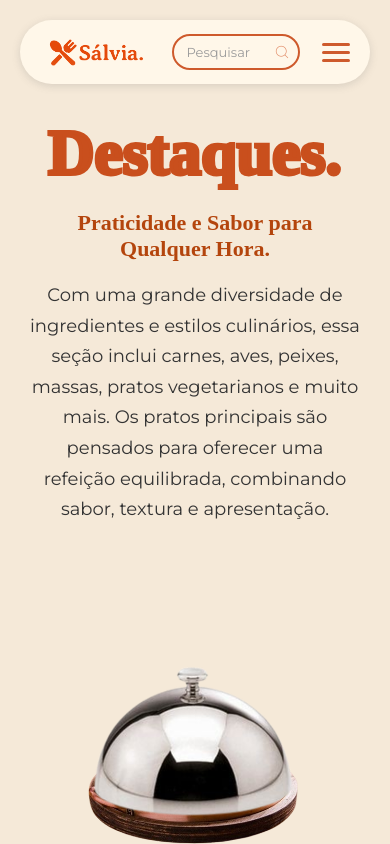
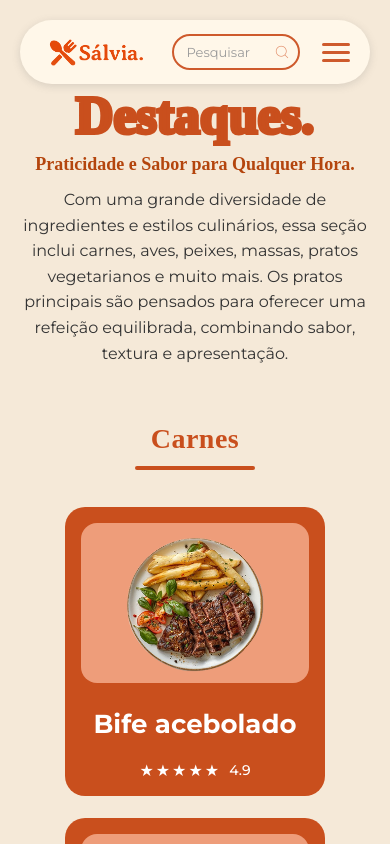
Before and after one commit to pedro-joaquim244/SIte-Receitas, a React (Vite) app: page /categoria in a window 390 px wide. Shown: the top 844 px of the page. Built offline with nearby package versions, Linux system fonts and the light colour scheme; a web font is replaced by a local one.

Commit message:
cria fim pagina categoria responsiva

```diff
--- a/src/components/Hero-Categoria/style.module.css
+++ b/src/components/Hero-Categoria/style.module.css
@@ -8,6 +8,7 @@
     padding: 80px 60px;
     overflow: hidden;
     margin-top: 56px;
+    box-sizing: border-box;
 }
 
 .left {
@@ -22,9 +23,10 @@
     font-family: "Averia Serif Libre", serif;
     font-size: 120px;
     color: #c94f1d;
-    margin-bottom: 20px;
+    margin: 0 0 20px 0;
     font-weight: 700;
     -webkit-text-stroke: 4px #c94f1d;
+    line-height: 0.95;
 }
 
 .left h5 {
@@ -32,14 +34,14 @@
     font-size: 28px;
     font-weight: 700;
     color: #b4450d;
-    margin-bottom: 18px;
+    margin: 0 0 18px 0;
 }
 
 .left p {
     font-size: 20px;
     color: #333;
     line-height: 1.7;
-    margin-bottom: 30px;
+    margin: 0 0 30px 0;
     max-width: 842px;
 }
 
@@ -51,7 +53,6 @@
     position: relative;
 }
 
-/* mais afastado e estático */
 .efeitoSeparacao {
     position: relative;
     width: 420px;
@@ -63,7 +64,6 @@
     margin-left: 40px;
 }
 
-/* imagens base */
 .imagem1,
 .imagem2 {
     position: absolute;
@@ -76,21 +76,18 @@
     pointer-events: none;
 }
 
-/* imagem normal */
 .imagem1 {
     opacity: 1;
     transform: translateY(0) rotate(0deg) scale(1);
     z-index: 2;
 }
 
-/* imagem separada começa escondida */
 .imagem2 {
     opacity: 0;
     transform: translateY(20px) rotate(0deg) scale(0.96);
     z-index: 3;
 }
 
-/* hover */
 .efeitoSeparacao:hover .imagem1 {
     opacity: 0;
     transform: translateY(-10px) rotate(0deg) scale(0.95);
@@ -101,7 +98,6 @@
     transform: translateY(0) rotate(0deg) scale(1);
 }
 
-/* responsivo */
 @media (max-width: 1200px) {
     .content {
         gap: 70px;
@@ -135,8 +131,12 @@
     .content {
         flex-direction: column;
         text-align: center;
-        padding: 60px 30px;
-        gap: 40px;
+        justify-content: flex-start;
+        align-items: center;
+        min-height: auto;
+        padding: 50px 25px 30px;
+        gap: 20px;
+        margin-top: 60px;
     }
 
     .left,
@@ -159,6 +159,7 @@
     .left p {
         font-size: 18px;
         max-width: 100%;
+        margin-bottom: 0;
     }
 
     .efeitoSeparacao {
@@ -172,3 +173,37 @@
         max-width: 230px;
     }
 }
+
+@media (max-width: 550px) {
+    .content {
+        min-height: auto;
+        padding: 20px 15px 10px;
+        gap: 10px;
+        margin-top: 70px;
+    }
+
+    .left h1 {
+        font-size: 52px;
+        line-height: 1;
+        margin-bottom: 12px;
+    }
+
+    .left h5 {
+        font-size: 18px;
+        margin-bottom: 12px;
+    }
+
+    .left p {
+        font-size: 16px;
+        line-height: 1.6;
+        margin-bottom: 0;
+    }
+
+    .right {
+        display: none;
+    }
+
+    .efeitoSeparacao {
+        display: none;
+    }
+}
--- a/src/components/Pratos-Destaques/style.module.css
+++ b/src/components/Pratos-Destaques/style.module.css
@@ -7,12 +7,11 @@
 /* CONTAINER DOS CARDS */
 .cards {
     display: flex;
-    flex-direction: column; /* 🔥 EMPILHADO */
+    flex-direction: column;
     align-items: center;
     gap: 30px;
     position: relative;
     z-index: 2;
-
 }
 
 /* CARD */
@@ -60,20 +59,26 @@
 .imageWrapper img {
     width: 300px;
     height: 300px;
-    transition: transform 0.4s ease;
+    transform: rotate(0deg);
 }
 
-@keyframes girarPrato {
-    from {
-        transform: rotate(0deg);
-    }
-    to {
-        transform: rotate(360deg);
-    }
+/* ANIMAÇÕES */
+@keyframes girarDireita {
+    from { transform: rotate(0deg); }
+    to { transform: rotate(360deg); }
+}
+
+@keyframes girarEsquerda {
+    from { transform: rotate(360deg); }
+    to { transform: rotate(0deg); }
 }
 
 .card:hover .imageWrapper img {
-    animation: girarPrato 0.6s linear;
+    animation: girarDireita 0.7s linear forwards;
+}
+
+.card:not(:hover) .imageWrapper img {
+    animation: girarEsquerda 0.7s linear forwards;
 }
 
 .image {
@@ -111,7 +116,6 @@
 
 .subtitle {
     font-size: 22px;
-    font-weight: normal;
 }
 
 .textHover {
@@ -132,7 +136,6 @@
 
 .receita {
     font-family: "Montserrat", sans-serif;
-    font-weight: 400;
 }
 
 .card:hover .title,
@@ -145,7 +148,7 @@
     pointer-events: auto;
 }
 
-/* CÍRCULO DECORATIVO */
+/* CÍRCULO */
 .curva {
     position: absolute;
     width: 420px;
@@ -171,7 +174,7 @@
 }
 
 /* =========================
-   RESPONSIVO TABLET
+   TABLET
 ========================= */
 @media (max-width: 900px) {
     .card {
@@ -179,17 +182,10 @@
         height: 180px;
         border-radius: 32px;
         flex-direction: row;
-        align-items: center;
-        justify-content: flex-start;
         padding: 20px 24px 20px 150px;
     }
 
-    .card:hover {
-        transform: translateY(-8px);
-    }
-
     .imageWrapper {
-        position: absolute;
         top: 50%;
         left: -20px;
         transform: translateY(-50%);
@@ -206,31 +202,16 @@
         margin-top: 0;
         margin-left: 20px;
         align-items: flex-start;
-        justify-content: center;
-        min-height: auto;
-        width: 100%;
     }
 
-    .title,
-    .subtitle {
-        text-align: left;
-    }
-
-    .title {
-        font-size: 30px;
-    }
-
-    .subtitle {
-        font-size: 20px;
-    }
+    .title { font-size: 30px; }
+    .subtitle { font-size: 20px; }
 
     .textHover {
-        top: 50%;
         left: 0;
         transform: translateY(-50%);
         text-align: left;
         font-size: 24px;
-        width: 100%;
     }
 
     .curva {
@@ -240,28 +221,20 @@
         right: -170px;
         top: 72%;
     }
-
-    #titulo {
-        font-size: 38px;
-        margin-bottom: 40px;
-    }
 }
 
-/* =========================
-   RESPONSIVO CELULAR
-========================= */
+/* CELULAR */
 @media (max-width: 550px) {
     .card {
         width: 320px;
         height: 145px;
-        border-radius: 26px;
         padding: 18px 18px 18px 115px;
     }
 
     .imageWrapper {
-        left: -10px;
         width: 130px;
         height: 130px;
+        left: -10px;
     }
 
     .imageWrapper img {
@@ -269,48 +242,22 @@
         height: 130px;
     }
 
-    .title {
-        font-size: 24px;
-    }
-
-    .subtitle {
-        font-size: 17px;
-    }
-
-    .textHover {
-        font-size: 20px;
-    }
-
-    .curva {
-        width: 220px;
-        height: 220px;
-        border-width: 36px;
-        right: -130px;
-        top: 78%;
-    }
-
-    #titulo {
-        font-size: 30px;
-        margin-bottom: 32px;
-        -webkit-text-stroke: 1px #ce5a2c;
-    }
+    .title { font-size: 24px; }
+    .subtitle { font-size: 17px; }
+    .textHover { font-size: 20px; }
 }
 
-/* =========================
-   RESPONSIVO MUITO PEQUENO
-========================= */
+/* PEQUENO */
 @media (max-width: 380px) {
     .card {
         width: 280px;
         height: 130px;
         padding: 16px 16px 16px 98px;
-        border-radius: 22px;
     }
 
     .imageWrapper {
         width: 110px;
         height: 110px;
-        left: -8px;
     }
 
     .imageWrapper img {
@@ -318,27 +265,7 @@
         height: 110px;
     }
 
-    .title {
-        font-size: 21px;
-    }
-
-    .subtitle {
-        font-size: 15px;
-    }
-
-    .textHover {
-        font-size: 18px;
-    }
-
-    .curva {
-        width: 180px;
-        height: 180px;
-        border-width: 28px;
-        right: -110px;
-        top: 82%;
-    }
-
-    #titulo {
-        font-size: 26px;
-    }
+    .title { font-size: 21px; }
+    .subtitle { font-size: 15px; }
+    .textHover { font-size: 18px; }
 }
```
